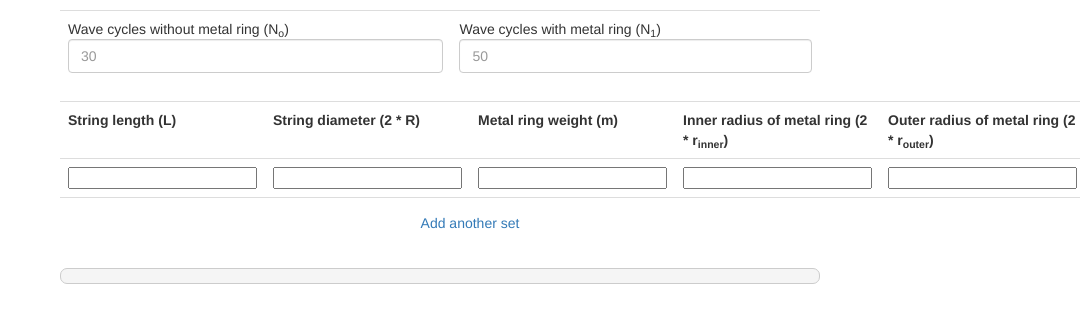
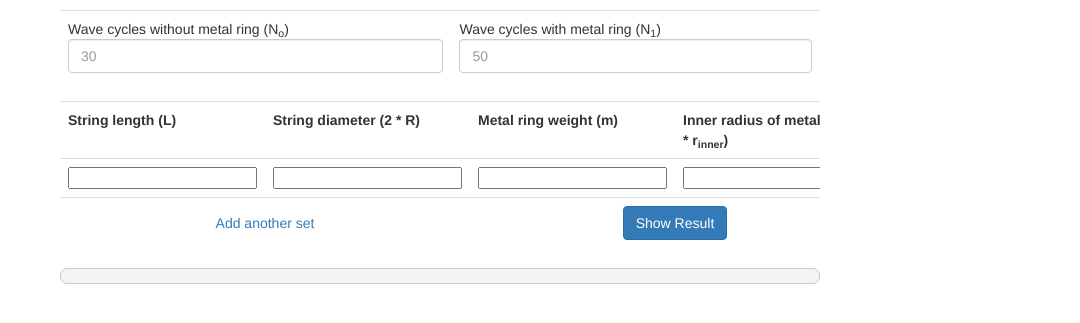
Before and after one commit to iBug/CPE-Toolbox, a Jekyll site: the page built from ShearModulus/index.html, in a window 1280 px wide. Shown: the top 323 px of the page, without its empty margins (200-1280 px from the left). Built offline with Jekyll 4.4.1, drawn with Linux system fonts in a browser that asks for light colours; nearby versions of some CDN libraries; library files that are not in the unit come from our copies; some of the changed lines change nothing that is shown.

Commit message:
Update Shear Modulus

```diff
--- a/ShearModulus/index.html
+++ b/ShearModulus/index.html
@@ -13,6 +13,7 @@
 		</tbody>
 	</table>
 </div>
+<div class="horizontal-scroll">
 	<table align="center" class="table" id="mainTable">
 		<tbody>
 			<tr>
@@ -35,8 +36,9 @@
 				<td><a href="#delete" hidden>Delete</a></td>
 			</tr>
 			<tr id="addDataBefore">
-			<td colspan="4" align="center"><a id="addData" class="btn btn-secondary" href="#">Add another set</a></td>
-			<td colspan="4" align="center"><a id="showResult" class="btn btn-primary" href="#">Show Result</a></td>
+				<td colspan="2" align="center"><a id="addData" class="btn btn-secondary" href="#">Add another set</a></td>
+				<td colspan="2" align="center"><a id="showResult" class="btn btn-primary" href="#">Show Result</a></td>
 			</tr>
 		</tbody>
 	</table>
+</div>
--- a/ShearModulus/script.js
+++ b/ShearModulus/script.js
@@ -15,15 +15,25 @@
 var btnShowResult = document.getElementById("showResult");
 showResult.addEventListener("click", e => e.preventDefault());
 showResult.onclick = function() {
-  let iL = getNumbers("iL"),
-    iD = getNumbers("iD"),
-    im = getNumbers("im"),
-    iri = getNumbers("iri"),
-    iro = getNumbers("iro"),
-    iT0 = getNumbers("iT0"),
-    iT1 = getNumbers("iT1"),
+  let iL = getNumbers("iL"), // cm
+    iD = getNumbers("iD"), // mm
+    im = getNumbers("im"), // g
+    iri = getNumbers("iri"), // cm
+    iro = getNumbers("iro"), // cm
+    iT0 = getNumbers("iT0"), // s
+    iT1 = getNumbers("iT1"), // s
     iN0 = getNumber("iN0"),
     iN1 = getNumber("iN1");
+
+  let L = iMath.average(iL),
+    m = iMath.average(im),
+    T0 = iMath.average(iT0),
+    T1 = iMath.average(iT1),
+    ri = iMath.average(iri),
+    ro = iMath.average(iro),
+    R = iMath.average(iD) / 2;
+  let G = 4 * Math.PI * L * m * (ri * ri + ro * ro) / ((T1 * T1 - T0 * T0) * Math.pow(R, 4))
+
   output.clear();
   output.print("Average string length: " + iMath.average(iL));
   output.print("Average string radius: " + iMath.average(iD)/2);
@@ -32,4 +42,5 @@
   output.print("Average outer radius: " + iMath.average(iro));
   output.print("Average cycle without ring: " + iMath.average(iT0)/iN0);
   output.print("Average cycle with ring: " + iMath.average(iT1)/iN1);
+  output.print("Result: G = " + G);
 };
--- a/_layouts/tool.html
+++ b/_layouts/tool.html
@@ -15,12 +15,10 @@
 		<meta name="robots" content="noarchive" />
 	</head>
 	<body>
-		<section id="main" class="main-content">
-			<div>
-				{{ content }}
-				<pre id="output"></pre>
-			</div>
-		</section>
+		<div id="main" class="main-content">
+			{{ content }}
+			<pre id="output"></pre>
+		</div>
 
 		<script src="{{ site.url }}/cdn/jquery/jquery-3.2.1.slim.min.js"></script>
 		<script src="{{ site.url }}/cdn/bootstrap/bootstrap.bundle.min.js"></script>
--- a/_sass/cpet.scss
+++ b/_sass/cpet.scss
@@ -42,6 +42,10 @@
 	}
 }
 
+.horizontal-scroll {
+	overflow-x: scroll;
+}
+
 #output {
 	color: #333;
 	background-color: #F5F5F5;
```
Lines whose indentation alone changed are shown as unchanged.
